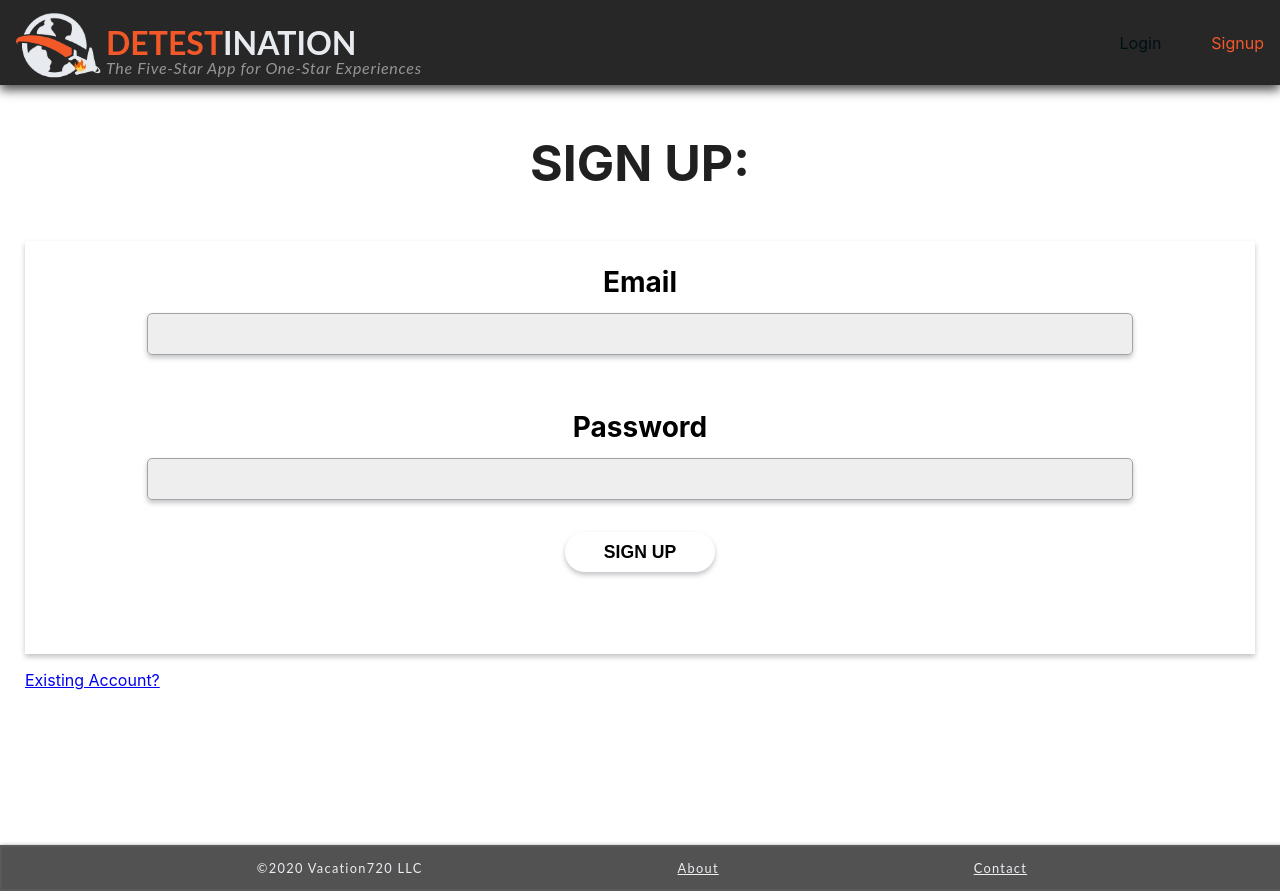
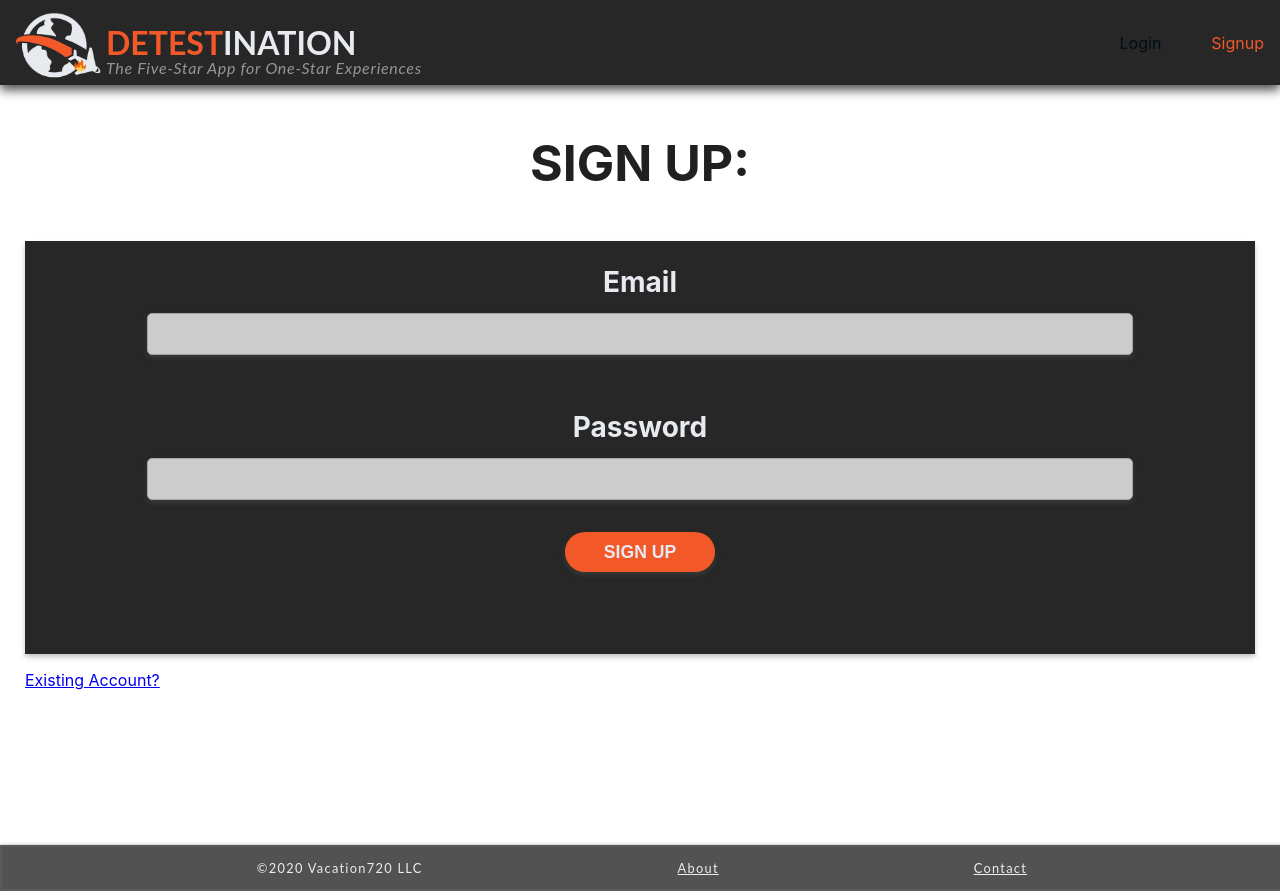
Before and after one commit to Vacation720/worst-vacation-fe, a React (Create React App) app: page /signup in a window 1280 px wide. Built offline with nearby package versions, Linux system fonts and the light colour scheme.

Commit message:
adds the city search to selection page

```diff
--- a/src/Auth/SignIn.js
+++ b/src/Auth/SignIn.js
@@ -27,11 +27,11 @@ class SignIn extends React.Component {
                 <h2 className='login-h2'>LOG IN:</h2>
                 <form className='login-form' onSubmit={this.handleSignIn}>
                     <label className='login-label'>
-                        <h3>Email</h3>
+                        <h3 className='auth-h3'>Email</h3>
                         <input className='login-input' type='email' autoComplete="username" onChange={e => this.setState({ signInEmail: e.target.value })} value={this.state.signInEmail}/>
                     </label>
                     <label className='login-label'>
-                        <h3>Password</h3>
+                        <h3 className='auth-h3'>Password</h3>
                         <input className='login-input' type="password" autoComplete="current-password" onChange={e => this.setState({ signInPassword: e.target.value })} value={ this.state.signInPassword}/>
                     </label>
                     <div className='login-div'>
--- a/src/Auth/Signup.js
+++ b/src/Auth/Signup.js
@@ -27,11 +27,11 @@ class Signup extends React.Component {
                 <h2 className='login-h2'>SIGN UP:</h2>
                 <form className='login-form' onSubmit={this.handleSignUp}>
                     <label className='login-label'>
-                    <h3>Email</h3>
+                    <h3 className='auth-h3'>Email</h3>
                         <input className='login-input' type='email' autoComplete="username" onChange={e => this.setState({ signUpEmail: e.target.value })} value={this.state.signUpEmail}/>
                     </label>
                     <label className='login-label'>
-                        <h3>Password</h3>
+                        <h3 className='auth-h3'>Password</h3>
                         <input className='login-input' type="password" autoComplete="current-password" onChange={e => this.setState({ signUpPassword: e.target.value })} value={ this.state.signUpPassword}/>
                     </label>
                     <div className='login-div'>
--- a/src/Auth/auth.css
+++ b/src/Auth/auth.css
@@ -15,8 +15,9 @@
     align-self: center;
 }
 
-h3 {
+.auth-h3 {
     font-size: 28px;
+    color: #E7EAEF;
     margin-block-start: .5em;
     margin-block-end: .5em;
 }
@@ -24,7 +25,7 @@ h3 {
 .login-form {
     display: grid;
     grid-auto-rows: auto;
-    background-color: var(--viridian-green);
+    background-color: #272727;
     box-shadow: 0 3px 5px rgba(57, 63, 72, 0.3);
 }
 
@@ -40,7 +41,7 @@ h3 {
     border-radius: 5px;
     text-align: center;
     padding: 0;
-    box-shadow: 0 3px 5px rgba(57, 63, 72, 0.3);
+    box-shadow: 0 3px 5px rgba(75, 75, 75, 0.5);
 }
 
 .login-div {
@@ -48,15 +49,15 @@ h3 {
 }
 
 .login-button {
+    color: #E7EAEF;
     height: 40px;
     width: 150px;
     border: none;
     border-radius: 30px;
-    background-color: var(--flame);
+    background-color: var(--color1);
     margin-bottom: 50px;
     cursor: pointer;
     font-size: 1.1rem;
     font-weight: 700;
-    color: var(--cultured);
-    box-shadow: 0 3px 5px rgba(57, 63, 72, 0.3);
+    box-shadow: 0 3px 5px rgba(75, 75, 75, 0.5);
 }
--- a/src/CreateItinerary/Attraction.js
+++ b/src/CreateItinerary/Attraction.js
@@ -81,7 +81,7 @@ class Attraction extends React.Component {
     render() {
         return (
             <section className={`${this.props.attractionDone ? 'hidden' : 'not-hidden'}`}>
-                <h3>Attractions</h3>
+                <h3 className='category-h3'>Attractions</h3>
                 <div className='category-container'>
                     {
                         this.state.render === true ?
--- a/src/CreateItinerary/Bar.js
+++ b/src/CreateItinerary/Bar.js
@@ -80,7 +80,7 @@ class Bars extends React.Component {
     render() {
         return (
             <section className={`${this.props.barsDone ? 'hidden' : 'not-hidden'}`}>
-                <h3>Bars</h3>
+                <h3 className='category-h3'>Bars</h3>
                 <div className='category-container'>
                     {
                         this.state.render === true ?
--- a/src/CreateItinerary/CreateItinerary.js
+++ b/src/CreateItinerary/CreateItinerary.js
@@ -10,6 +10,7 @@ class CreateItinerary extends React.Component {
     state = {
         lat: this.props.location.state.lat,
         lon: this.props.location.state.lon,
+        search: this.props.location.state.search,
         didHotelsPost: false,
         didBarsPost: false,
         didTattooPost: false,
@@ -26,7 +27,7 @@ class CreateItinerary extends React.Component {
         }
         return (
             <main className='itinerary-main'>
-                <h2>Let's Plan Your Itinerary</h2>
+                <h2 className='create-h2'>Let's Plan Your Trip to <span className='location-searched'>{this.state.search}</span></h2>
                 <Hotels didHotelsPost={() => this.setState({ didHotelsPost: true })} trip_id={this.props.trip_id} lat={ this.state.lat } lon={ this.state.lon } hotelsDone={this.state.didHotelsPost} />
                 {
                     this.state.didHotelsPost ? <Bars didBarsPost={() => this.setState({ didBarsPost: true })} trip_id={this.props.trip_id} lat={ this.state.lat } lon={ this.state.lon } barsDone={this.state.didBarsPost} /> : null
--- a/src/CreateItinerary/Hotels.js
+++ b/src/CreateItinerary/Hotels.js
@@ -54,7 +54,7 @@ class Hotels extends React.Component {
     render() {
         return (
             <section className={`${this.props.hotelsDone ? 'hidden' : 'not-hidden'}`}>
-                <h3>Hotels</h3>
+                <h3 className='category-h3'>Hotels</h3>
                 <div className='category-container'>
                     {
 
--- a/src/CreateItinerary/Restaurant.js
+++ b/src/CreateItinerary/Restaurant.js
@@ -52,7 +52,7 @@ class Restaurant extends React.Component {
     render() {
         return (
             <section>
-                <h3>Restaurants</h3>
+                <h3 className='category-h3'>Restaurants</h3>
                 <div className='category-container'>
                     {
                         this.state.render === true ?
--- a/src/CreateItinerary/Tattoo.js
+++ b/src/CreateItinerary/Tattoo.js
@@ -82,7 +82,7 @@ class Tattoo extends React.Component {
     render() {
         return (
             <section className={`${this.props.tattooDone ? 'hidden' : 'not-hidden'}`}>
-                <h3>Tattoo Shops</h3>
+                <h3 className='category-h3'>Tattoo Shops</h3>
                 <div className='category-container'>
                     {
                         this.state.render === true ?
--- a/src/CreateItinerary/create-itinerary.css
+++ b/src/CreateItinerary/create-itinerary.css
@@ -2,6 +2,21 @@
     height: 100%;
     min-height: 85vh;
     padding: 0 20px;
+}
+
+.create-h2 {
+    font-size: 50px;
+    color: #202020;
+    text-align: center;
+}
+
+.location-searched {
+    text-transform: capitalize;
+}
+
+.category-h3 {
+    font-size: 28px;
+    text-align: center;
 }
 
 .category-container {
--- a/src/Home/Home.js
+++ b/src/Home/Home.js
@@ -2,6 +2,7 @@ import React from 'react';
 import './home.css';
 import { getLocation } from '../vacation-api.js';
 import { Redirect } from 'react-router-dom';
+
 class Home extends React.Component {
     state = {
         search: '',
@@ -34,7 +35,8 @@ class Home extends React.Component {
                     pathname: "/create-itinerary",
                     state: {
                         lat: this.state.lat,
-                        lon: this.state.lon
+                        lon: this.state.lon,
+                        search: this.state.search
                     }
                   }} />
             }
--- a/src/Home/home.css
+++ b/src/Home/home.css
@@ -36,7 +36,7 @@ input {
     background-color: rgba(235, 235, 235, 0.842);
     /* max-width: 300px; */
     border: solid 1px #272727;
-    border-radius: 15px 0px 0px 15px;
+    border-radius: 40px 0px 0px 40px;
     padding: 10px;
     font-weight: 600;
     font-size: 1rem;
@@ -59,7 +59,7 @@ button {
     border: #272727 1px solid;
     border-left: none;
     background-color: var(--color1);
-    border-radius: 0px 15px 15px 0px;
+    border-radius: 0px 40px 40px 0px;
     cursor: pointer;
     box-shadow: 0 10px 5px rgba(0, 0, 0, 0.7);
     padding: 10px;
```
